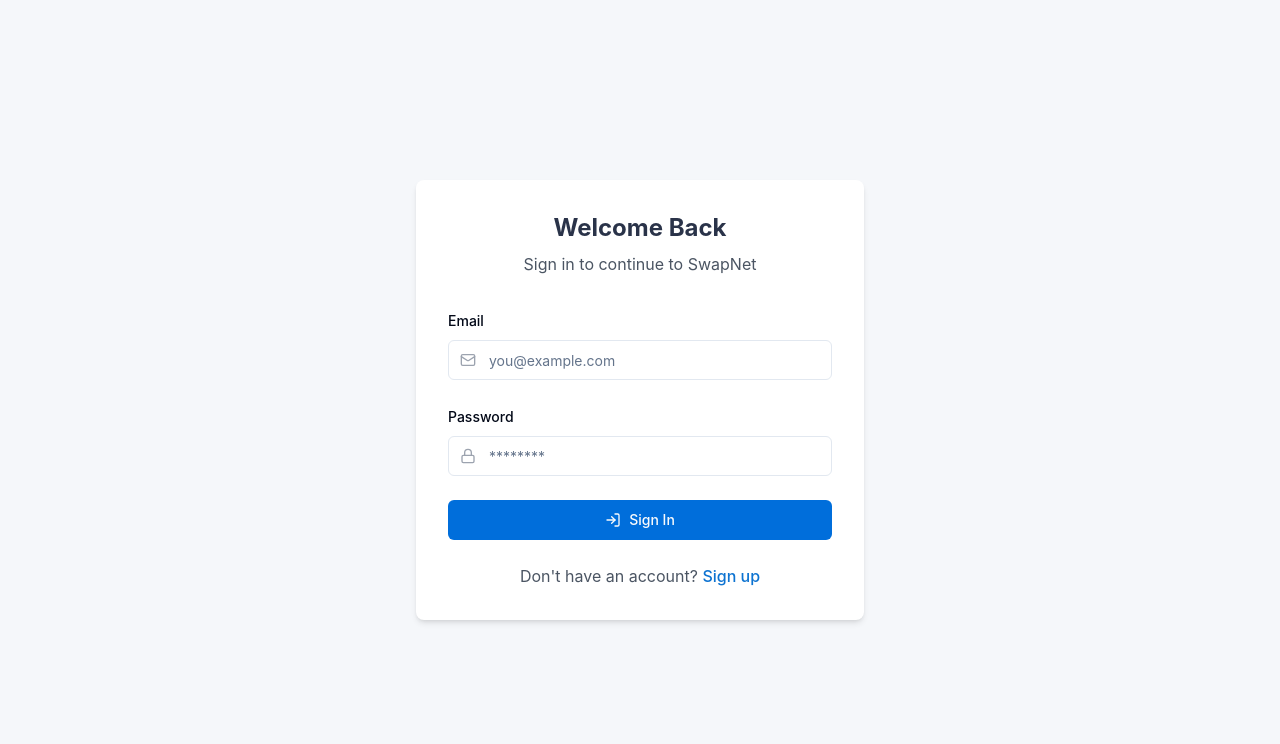
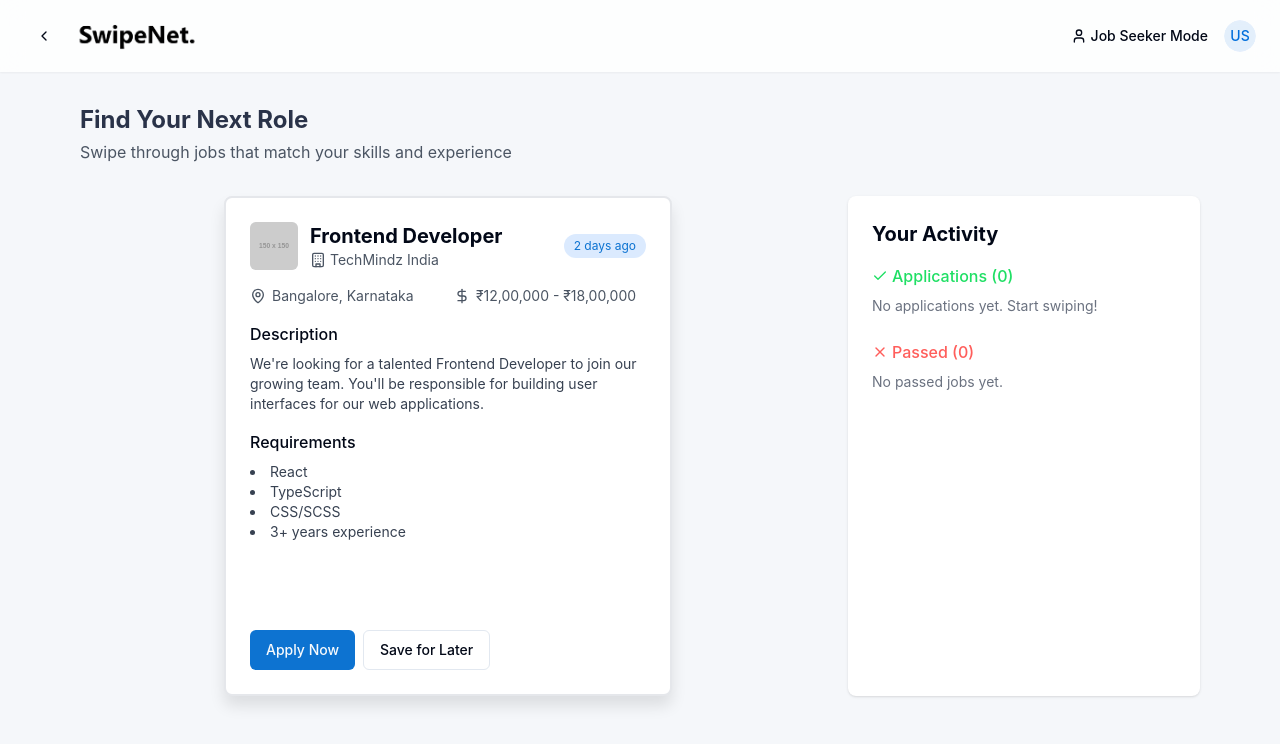
Before and after one commit to vsoni0882/swipenet-92cf7556, a React (Vite) app: page /job-seeker in a window 1280 px wide. Before the commit this address led to /login. Shown: the top 744 px of the page. Built offline with nearby package versions, Linux system fonts and the light colour scheme; no server answers.

Commit message:
Remove authentication and update demo data
Remove authentication checks and update mock data to use Indian names and companies.

```diff
--- a/src/App.tsx
+++ b/src/App.tsx
@@ -13,7 +13,6 @@ import EmployeeProfile from "./pages/EmployeeProfile";
 import EmployerProfile from "./pages/EmployerProfile";
 import ColdMailing from "./pages/ColdMailing";
 import NotFound from "./pages/NotFound";
-import AuthProtected from "./components/AuthProtected";
 
 const queryClient = new QueryClient();
 
@@ -29,32 +28,12 @@ const App = () => (
           <Route path="/login" element={<Login />} />
           <Route path="/signup" element={<Signup />} />
 
-          {/* Protected routes */}
-          <Route path="/job-seeker" element={
-            <AuthProtected userType="employee">
-              <JobSeekerDashboard />
-            </AuthProtected>
-          } />
-          <Route path="/employer" element={
-            <AuthProtected userType="employer">
-              <EmployerDashboard />
-            </AuthProtected>
-          } />
-          <Route path="/employee-profile" element={
-            <AuthProtected userType="employee">
-              <EmployeeProfile />
-            </AuthProtected>
-          } />
-          <Route path="/employer-profile" element={
-            <AuthProtected userType="employer">
-              <EmployerProfile />
-            </AuthProtected>
-          } />
-          <Route path="/cold-mailing" element={
-            <AuthProtected>
-              <ColdMailing />
-            </AuthProtected>
-          } />
+          {/* All routes accessible without authentication */}
+          <Route path="/job-seeker" element={<JobSeekerDashboard />} />
+          <Route path="/employer" element={<EmployerDashboard />} />
+          <Route path="/employee-profile" element={<EmployeeProfile />} />
+          <Route path="/employer-profile" element={<EmployerProfile />} />
+          <Route path="/cold-mailing" element={<ColdMailing />} />
 
           {/* Fallback route */}
           <Route path="*" element={<NotFound />} />
--- a/src/components/AuthProtected.tsx
+++ b/src/components/AuthProtected.tsx
@@ -1,39 +1,13 @@
 
-import React, { useEffect, ReactNode } from 'react';
-import { Navigate, useLocation } from 'react-router-dom';
-import { useAuthStore } from '@/store/authStore';
+import React, { ReactNode } from 'react';
 
 interface AuthProtectedProps {
   children: ReactNode;
   userType?: 'employee' | 'employer' | 'any';
 }
 
-const AuthProtected: React.FC<AuthProtectedProps> = ({ children, userType = 'any' }) => {
-  const { user, isLoading, checkAuth } = useAuthStore();
-  const location = useLocation();
-
-  useEffect(() => {
-    if (!user) {
-      checkAuth();
-    }
-  }, [checkAuth, user]);
-
-  if (isLoading) {
-    // You could show a loading spinner here
-    return <div className="min-h-screen flex items-center justify-center">Loading...</div>;
-  }
-
-  if (!user || !user.isAuthenticated) {
-    // Redirect to login if not authenticated
-    return <Navigate to="/login" state={{ from: location }} replace />;
-  }
-
-  // If userType is specified, check if user type matches
-  if (userType !== 'any' && user.userType !== userType) {
-    const redirectPath = user.userType === 'employee' ? '/job-seeker' : '/employer';
-    return <Navigate to={redirectPath} replace />;
-  }
-
+// This component now simply passes through children without any authentication check
+const AuthProtected: React.FC<AuthProtectedProps> = ({ children }) => {
   return <>{children}</>;
 };
 
--- a/src/components/Header.tsx
+++ b/src/components/Header.tsx
@@ -1,5 +1,5 @@
 
-import React, { useState } from 'react';
+import React from 'react';
 import { Link, useLocation, useNavigate } from 'react-router-dom';
 import {
   User,
@@ -12,7 +12,6 @@ import {
 } from 'lucide-react';
 import { Button } from '@/components/ui/button';
 import { Avatar, AvatarFallback, AvatarImage } from '@/components/ui/avatar';
-import { useAuthStore } from '@/store/authStore';
 import {
   DropdownMenu,
   DropdownMenuContent,
@@ -27,17 +26,6 @@ const Header: React.FC = () => {
   const location = useLocation();
   const navigate = useNavigate();
   const isHome = location.pathname === '/';
-  const { user, logout } = useAuthStore();
-
-  const handleLogout = async () => {
-    try {
-      await logout();
-      toast.success("Logged out successfully");
-      navigate('/');
-    } catch (error) {
-      toast.error("Failed to logout");
-    }
-  };
 
   return (
     <header className="w-full py-4 px-6 bg-white/80 backdrop-blur-md shadow-sm z-10 sticky top-0">
@@ -59,49 +47,27 @@ const Header: React.FC = () => {
           </Link>
         </div>
 
-        {isHome && !user && (
+        {isHome && (
           <div className="flex gap-3">
-            <Link to="/login">
-              <Button variant="outline" className="font-medium">Login</Button>
+            <Link to="/job-seeker">
+              <Button variant="outline" className="flex items-center gap-2">
+                <User className="h-4 w-4" />
+                Job Seeker
+              </Button>
             </Link>
-            <Link to="/signup">
-              <Button className="font-medium bg-swapnet-blue hover:bg-swapnet-blue/90">Sign Up</Button>
-            </Link>
-          </div>
-        )}
-
-        {isHome && user && (
-          <div className="flex gap-2">
-            <Link to={user.userType === 'employee' ? '/job-seeker' : '/employer'}>
-              <Button variant="outline" className="flex items-center gap-2">
-                {user.userType === 'employee' ? (
-                  <>
-                    <User className="h-4 w-4" />
-                    Job Seeker Dashboard
-                  </>
-                ) : (
-                  <>
+            <Link to="/employer">
+              <Button className="font-medium bg-swapnet-blue hover:bg-swapnet-blue/90 flex items-center gap-2">
                 <Briefcase className="h-4 w-4" />
-                    Employer Dashboard
-                  </>
-                )}
+                Employer
               </Button>
             </Link>
           </div>
         )}
 
-        {!isHome && !user && (
-          <div className="flex gap-2">
-            <Link to="/login">
-              <Button variant="outline">Login</Button>
-            </Link>
-          </div>
-        )}
-
-        {!isHome && user && (
+        {!isHome && (
           <div className="flex items-center gap-4">
             <div className="hidden md:flex">
-              {user.userType === 'employee' ? (
+              {location.pathname.includes('job-seeker') || location.pathname.includes('employee-profile') ? (
                 <span className="flex items-center gap-1 text-sm font-medium">
                   <User className="h-4 w-4" /> Job Seeker Mode
                 </span>
@@ -116,9 +82,8 @@ const Header: React.FC = () => {
               <DropdownMenuTrigger asChild>
                 <Button variant="ghost" className="relative h-8 w-8 rounded-full flex items-center justify-center p-0 overflow-hidden">
                   <Avatar className="h-8 w-8">
-                    <AvatarImage src={user?.avatar || ''} alt={user?.name || ''} />
                     <AvatarFallback className="bg-primary/10 text-primary text-sm">
-                      {user?.name?.substring(0, 2).toUpperCase() || "U"}
+                      US
                     </AvatarFallback>
                   </Avatar>
                 </Button>
@@ -126,14 +91,14 @@ const Header: React.FC = () => {
               <DropdownMenuContent className="w-56" align="end" forceMount>
                 <DropdownMenuLabel className="font-normal">
                   <div className="flex flex-col space-y-1">
-                    <p className="text-sm font-medium leading-none">{user?.name}</p>
+                    <p className="text-sm font-medium leading-none">Guest User</p>
                     <p className="text-xs leading-none text-muted-foreground">
-                      {user?.email}
+                      guest@example.com
                     </p>
                   </div>
                 </DropdownMenuLabel>
                 <DropdownMenuSeparator />
-                <DropdownMenuItem onClick={() => navigate(user?.userType === 'employee' ? '/employee-profile' : '/employer-profile')}>
+                <DropdownMenuItem onClick={() => navigate(location.pathname.includes('job-seeker') ? '/employee-profile' : '/employer-profile')}>
                   <User className="mr-2 h-4 w-4" />
                   <span>Profile</span>
                 </DropdownMenuItem>
@@ -141,22 +106,13 @@ const Header: React.FC = () => {
                   <Mail className="mr-2 h-4 w-4" />
                   <span>Cold Mailing</span>
                 </DropdownMenuItem>
-                {user?.userType === 'employee' && (
                 <DropdownMenuItem onClick={() => navigate('/job-seeker')}>
                   <FileText className="mr-2 h-4 w-4" />
                   <span>Job Dashboard</span>
                 </DropdownMenuItem>
-                )}
-                {user?.userType === 'employer' && (
                 <DropdownMenuItem onClick={() => navigate('/employer')}>
                   <Briefcase className="mr-2 h-4 w-4" />
                   <span>Employer Dashboard</span>
-                  </DropdownMenuItem>
-                )}
-                <DropdownMenuSeparator />
-                <DropdownMenuItem onClick={handleLogout}>
-                  <LogOut className="mr-2 h-4 w-4" />
-                  <span>Log out</span>
                 </DropdownMenuItem>
               </DropdownMenuContent>
             </DropdownMenu>
--- a/src/data/mockData.ts
+++ b/src/data/mockData.ts
@@ -27,42 +27,42 @@ export const mockJobs: Job[] = [
   {
     id: "job1",
     title: "Frontend Developer",
-    company: "TechCorp",
-    location: "San Francisco, CA",
-    salary: "$120,000 - $150,000",
+    company: "TechMindz India",
+    location: "Bangalore, Karnataka",
+    salary: "₹12,00,000 - ₹18,00,000",
     description: "We're looking for a talented Frontend Developer to join our growing team. You'll be responsible for building user interfaces for our web applications.",
     requirements: ["React", "TypeScript", "CSS/SCSS", "3+ years experience"],
-    logo: "https://via.placeholder.com/150?text=TechCorp",
+    logo: "https://via.placeholder.com/150?text=TechMindz",
     postedDate: "2 days ago"
   },
   {
     id: "job2",
     title: "UX Designer",
-    company: "DesignHub",
-    location: "Remote",
-    salary: "$90,000 - $120,000",
+    company: "DesignVista",
+    location: "Remote (India)",
+    salary: "₹8,00,000 - ₹12,00,000",
     description: "Join our design team to create beautiful and intuitive user experiences for our clients. You'll work closely with product managers and developers.",
     requirements: ["Figma", "User Research", "Prototyping", "2+ years experience"],
-    logo: "https://via.placeholder.com/150?text=DesignHub",
+    logo: "https://via.placeholder.com/150?text=DesignVista",
     postedDate: "1 week ago"
   },
   {
     id: "job3",
     title: "Data Scientist",
-    company: "AnalyticsPro",
-    location: "Boston, MA",
-    salary: "$140,000 - $170,000",
+    company: "Analytics Bharat",
+    location: "Mumbai, Maharashtra",
+    salary: "₹15,00,000 - ₹22,00,000",
     description: "We're expanding our data science team to help build our AI-powered analytics platform. You'll work with large datasets and develop machine learning models.",
     requirements: ["Python", "Machine Learning", "SQL", "Statistics", "5+ years experience"],
-    logo: "https://via.placeholder.com/150?text=AnalyticsPro",
+    logo: "https://via.placeholder.com/150?text=AnalyticsBharat",
     postedDate: "3 days ago"
   },
   {
     id: "job4",
     title: "Product Manager",
-    company: "StartupX",
-    location: "New York, NY",
-    salary: "$130,000 - $160,000",
+    company: "StartupX Innovations",
+    location: "Delhi NCR",
+    salary: "₹18,00,000 - ₹25,00,000",
     description: "Lead product development for our B2B SaaS platform. You'll work with cross-functional teams to define the product roadmap and ensure successful delivery.",
     requirements: ["Product Strategy", "Agile Methodologies", "User Research", "4+ years experience"],
     logo: "https://via.placeholder.com/150?text=StartupX",
@@ -71,12 +71,12 @@ export const mockJobs: Job[] = [
   {
     id: "job5",
     title: "Backend Engineer",
-    company: "ServerStack",
-    location: "Seattle, WA",
-    salary: "$130,000 - $165,000",
+    company: "CloudTech Solutions",
+    location: "Hyderabad, Telangana",
+    salary: "₹14,00,000 - ₹20,00,000",
     description: "Build scalable and robust backend systems for our cloud infrastructure. You'll design APIs and optimize database performance.",
     requirements: ["Node.js", "Python", "AWS", "Microservices", "3+ years experience"],
-    logo: "https://via.placeholder.com/150?text=ServerStack",
+    logo: "https://via.placeholder.com/150?text=CloudTech",
     postedDate: "5 days ago"
   }
 ];
@@ -84,57 +84,57 @@ export const mockJobs: Job[] = [
 export const mockCandidates: Candidate[] = [
   {
     id: "candidate1",
-    name: "Alex Johnson",
+    name: "Arjun Sharma",
     title: "Senior Frontend Developer",
-    location: "San Francisco, CA",
+    location: "Bangalore, Karnataka",
     skills: ["React", "TypeScript", "Node.js", "CSS/SCSS"],
     experience: 5,
     bio: "Passionate developer with a focus on creating smooth user experiences. I've worked at startups and large companies, building complex web applications.",
     photo: "https://i.pravatar.cc/300?img=1",
-    education: "BS in Computer Science, Stanford University"
+    education: "B.Tech in Computer Science, IIT Delhi"
   },
   {
     id: "candidate2",
-    name: "Sarah Williams",
+    name: "Priya Patel",
     title: "UX/UI Designer",
-    location: "Chicago, IL",
+    location: "Mumbai, Maharashtra",
     skills: ["Figma", "User Research", "Prototyping", "Adobe Creative Suite"],
     experience: 4,
     bio: "Creative designer with an eye for detail. I love solving complex user problems through thoughtful design and iterative improvements.",
     photo: "https://i.pravatar.cc/300?img=2",
-    education: "BFA in Graphic Design, RISD"
+    education: "Bachelor of Design, NID Ahmedabad"
   },
   {
     id: "candidate3",
-    name: "Michael Chen",
+    name: "Vikram Mehta",
     title: "Full Stack Developer",
-    location: "Remote",
+    location: "Remote (India)",
     skills: ["JavaScript", "React", "Python", "Django", "PostgreSQL"],
     experience: 6,
     bio: "Full stack developer with a passion for building scalable web applications. I enjoy working on challenging problems and learning new technologies.",
     photo: "https://i.pravatar.cc/300?img=3",
-    education: "MS in Software Engineering, UC Berkeley"
+    education: "M.Tech in Software Engineering, BITS Pilani"
   },
   {
     id: "candidate4",
-    name: "Taylor Rodriguez",
+    name: "Neha Reddy",
     title: "Product Manager",
-    location: "Austin, TX",
+    location: "Chennai, Tamil Nadu",
     skills: ["Product Strategy", "Agile", "User Research", "Data Analysis"],
     experience: 8,
     bio: "Product leader focused on delivering value to users. I have a technical background and excel at bridging the gap between business and development teams.",
     photo: "https://i.pravatar.cc/300?img=4",
-    education: "MBA, University of Texas"
+    education: "MBA, IIM Bangalore"
   },
   {
     id: "candidate5",
-    name: "Jamie Smith",
+    name: "Raj Malhotra",
     title: "Data Scientist",
-    location: "Boston, MA",
+    location: "Pune, Maharashtra",
     skills: ["Python", "Machine Learning", "TensorFlow", "SQL", "Data Visualization"],
     experience: 3,
     bio: "Data scientist with a knack for finding insights in complex datasets. I enjoy applying machine learning to solve real-world business problems.",
     photo: "https://i.pravatar.cc/300?img=5",
-    education: "PhD in Statistics, MIT"
+    education: "PhD in Statistics, ISI Kolkata"
   }
 ];
--- a/src/pages/JobSeekerDashboard.tsx
+++ b/src/pages/JobSeekerDashboard.tsx
@@ -1,3 +1,4 @@
+
 import React, { useState, useEffect } from 'react';
 import SwipeInterface from '@/components/SwipeInterface';
 import JobCard from '@/components/JobCard';
@@ -5,7 +6,6 @@ import Header from '@/components/Header';
 import { Check, X } from 'lucide-react';
 import { mockJobs, Job } from '@/data/mockData';
 import { toast } from 'sonner';
-import { useAuthStore } from '@/store/authStore';
 
 const JobSeekerDashboard: React.FC = () => {
   const [jobs, setJobs] = useState<Job[]>([]);
@@ -13,8 +13,8 @@ const JobSeekerDashboard: React.FC = () => {
   const [appliedJobs, setAppliedJobs] = useState<Job[]>([]);
   const [rejectedJobs, setRejectedJobs] = useState<Job[]>([]);
 
-  const { user } = useAuthStore();
-  const userHasCV = user?.hasCV || false;
+  // Always allow applications without CV check
+  const userHasCV = true;
 
   useEffect(() => {
     // In a real app, we would fetch personalized job recommendations here
@@ -35,16 +35,7 @@ const JobSeekerDashboard: React.FC = () => {
 
   const handleSwipeRight = () => {
     if (currentIndex < jobs.length) {
-      // Before applying, check if user has CV
-      if (!userHasCV) {
-        toast('CV required', {
-          description: 'Please upload your CV in your profile before applying',
-          icon: <X className="h-4 w-4 text-swapnet-red" />,
-        });
-        return;
-      }
-
-      // Apply to job
+      // Apply to job - no CV check needed now
       setAppliedJobs([...appliedJobs, jobs[currentIndex]]);
       toast('Application sent!', {
         description: `You applied to ${jobs[currentIndex].title} at ${jobs[currentIndex].company}`,
@@ -65,11 +56,6 @@ const JobSeekerDashboard: React.FC = () => {
         <div className="mb-8">
           <h1 className="text-2xl font-bold text-swapnet-dark mb-1">Find Your Next Role</h1>
           <p className="text-gray-600">Swipe through jobs that match your skills and experience</p>
-          {!userHasCV && (
-            <div className="mt-2 p-3 bg-amber-50 text-amber-800 rounded-md border border-amber-200">
-              Please upload your CV in your profile to apply for jobs. <a href="/employee-profile" className="underline font-medium">Go to Profile</a>
-            </div>
-          )}
         </div>
 
         <div className="grid grid-cols-1 lg:grid-cols-3 gap-8">
```
Lines whose indentation alone changed are shown as unchanged.
